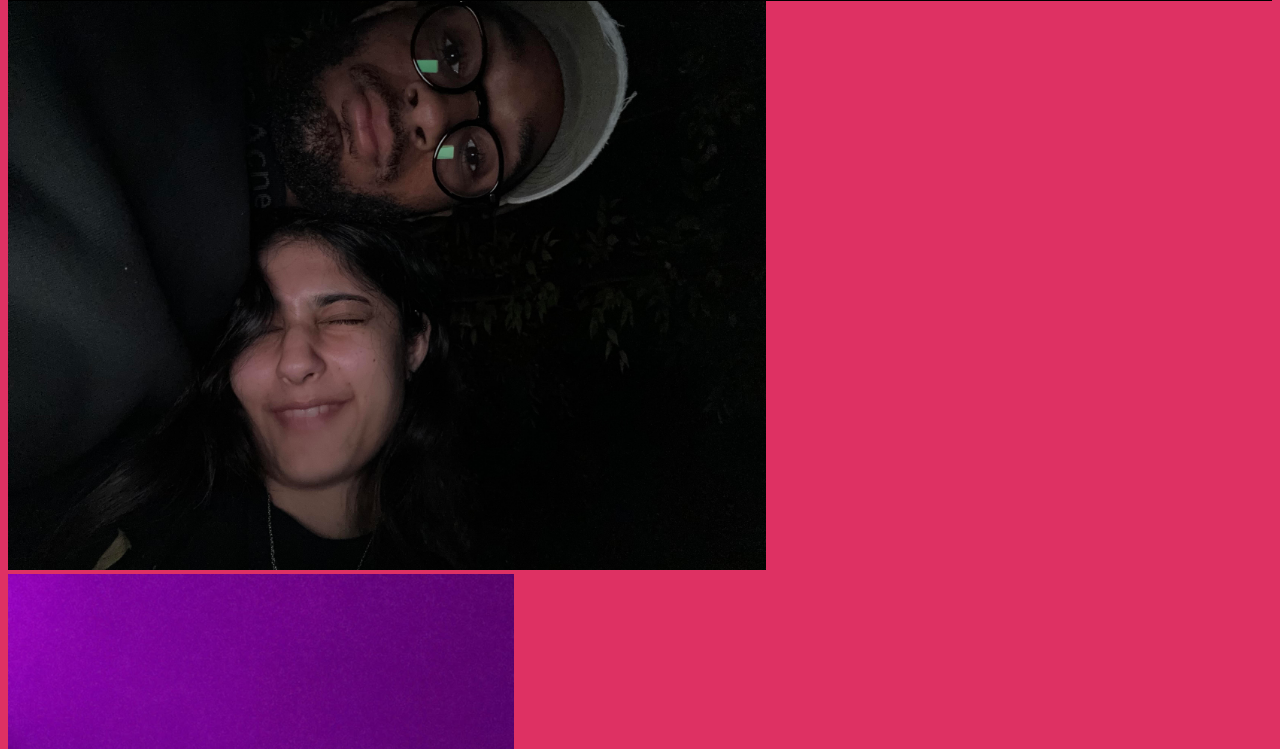
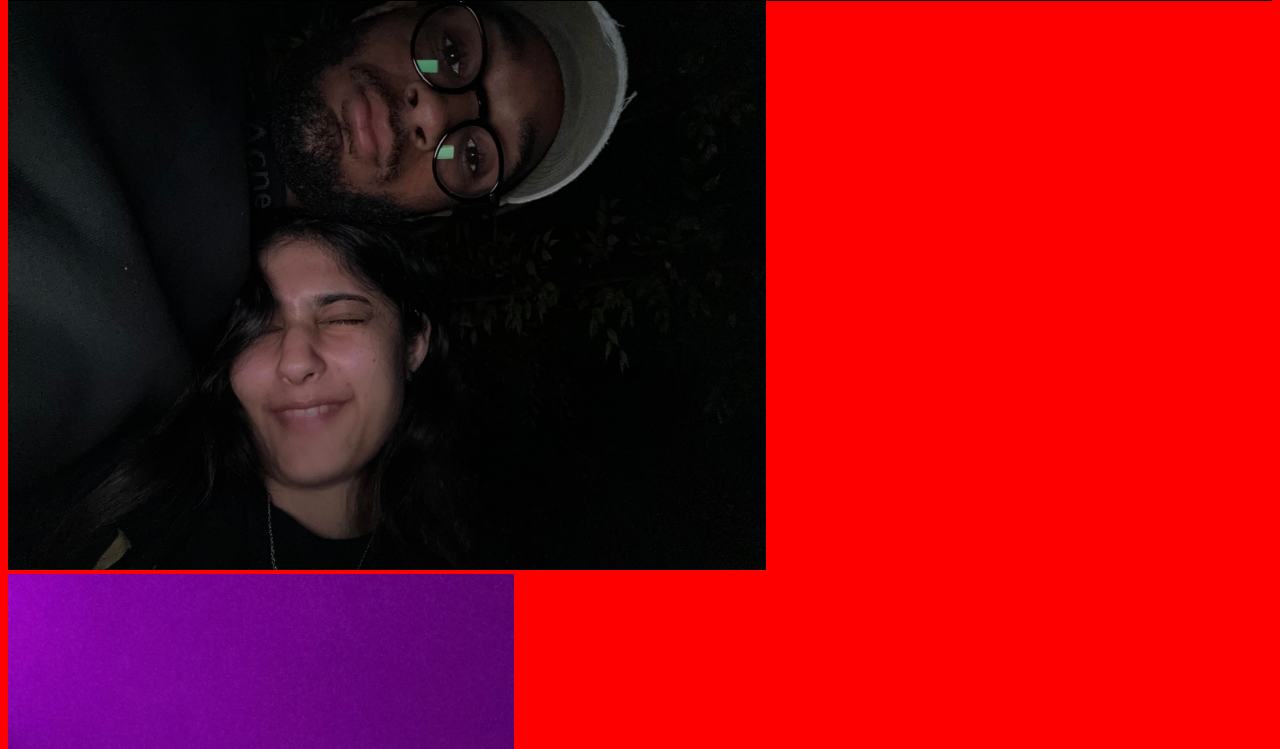
Before and after one commit to zoeriona/wise.github.io, a plain HTML site: page index.html in a window 1280 px wide. Shown: the part 123-872 px from the top of the page. Drawn offline with Linux system fonts and the light colour scheme.

Commit message:
Update style.css

```diff
--- a/style.css
+++ b/style.css
@@ -13,5 +13,5 @@
     width: 100 %;
 }
 body {
- background-color: #DE3163
+ background-color: #FF0000
 }
```
